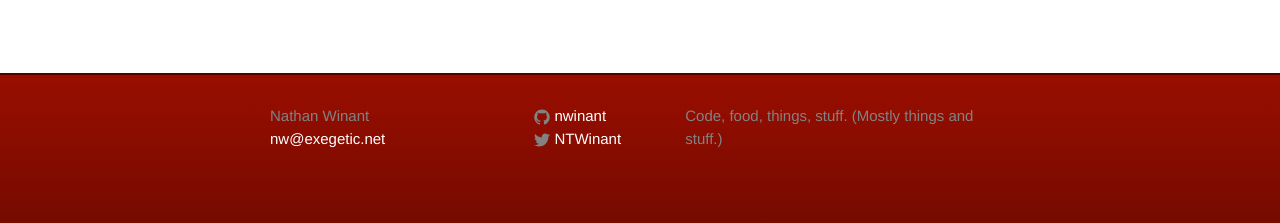
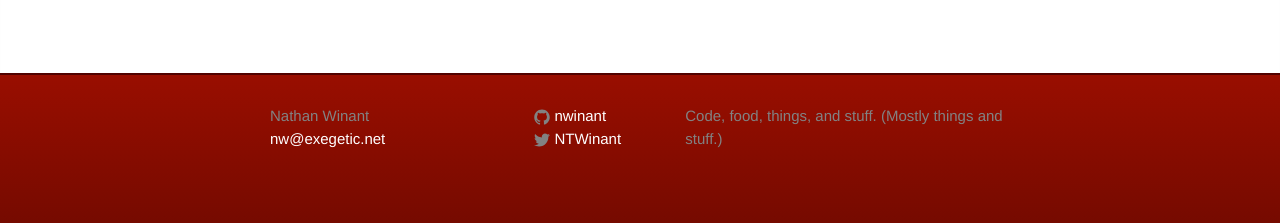
Before and after one commit to nwinant/nwinant.github.io, a Jekyll site: the page built from index.md, in a window 1280 px wide. Shown: the part 615-838 px from the top of the page. Built offline with Jekyll 4.4.1, drawn with Linux system fonts in a browser that asks for light colours.

Commit message:
Add an and.

```diff
--- a/_config.yml
+++ b/_config.yml
@@ -2,7 +2,7 @@
 title: Nathan Winant
 email: nw@exegetic.net
 description: > # this means to ignore newlines until "baseurl:"
-  Code, food, things, stuff. (Mostly things and stuff.)
+  Code, food, things, and stuff. (Mostly things and stuff.)
 baseurl: "" # the subpath of your site, e.g. /blog/
 url: "http://exegetic.net" # the base hostname & protocol for your site
 twitter_username: NTWinant
```
